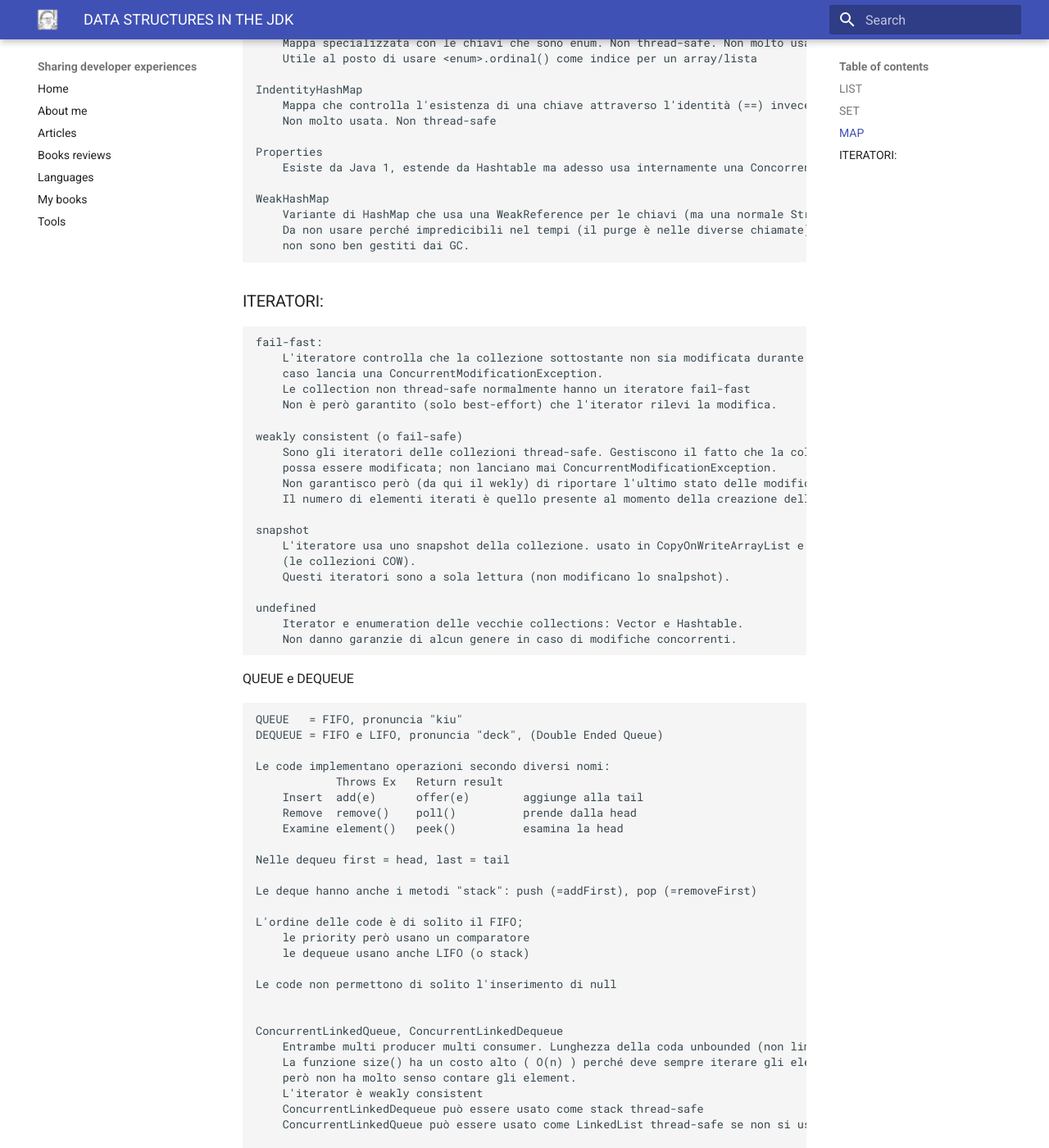
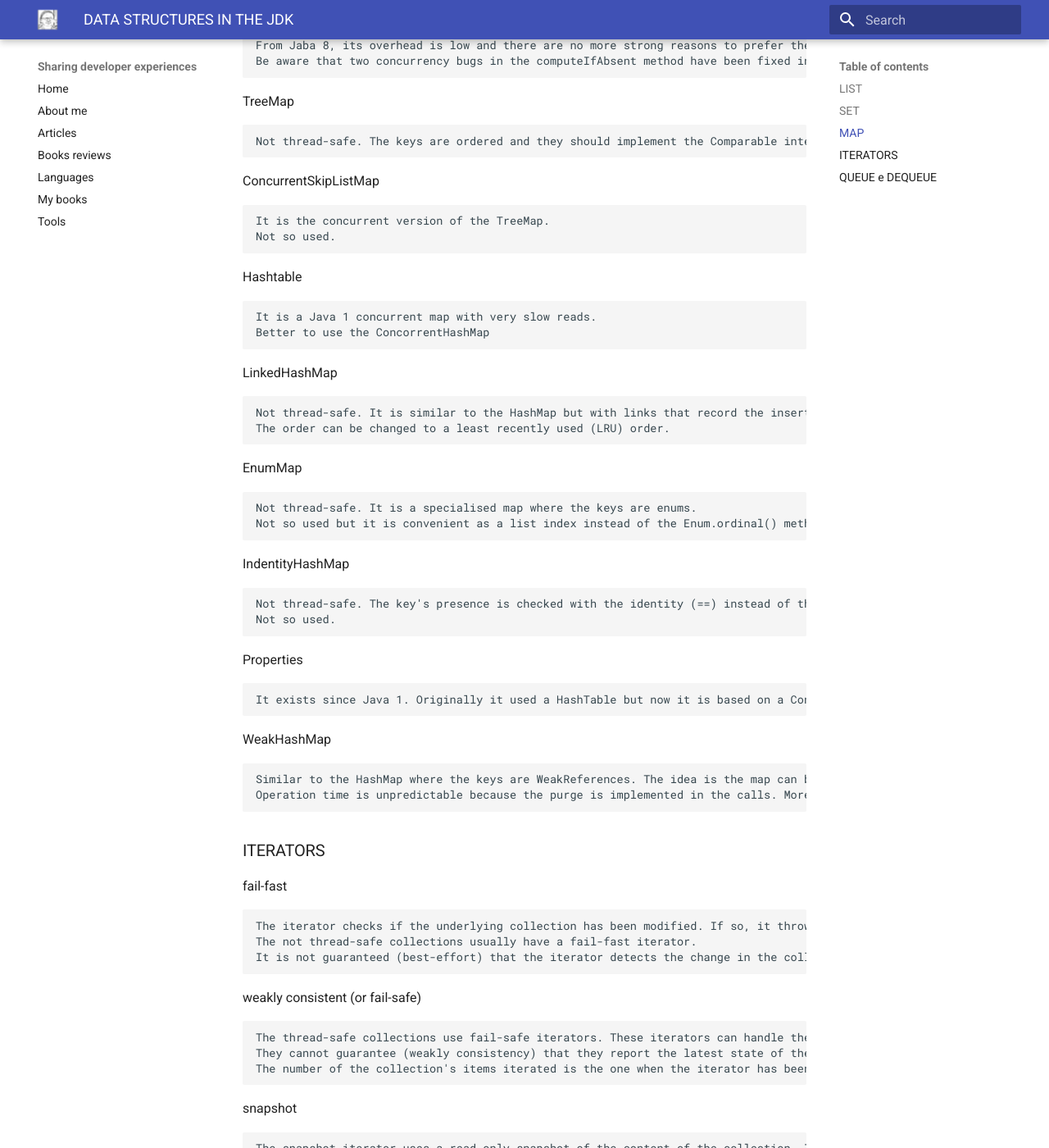
Before and after one commit to gualtierotesta/blog, an MkDocs documentation site: the page built from docs/languages/java/jdk-data-structures.md, in a window 1280 px wide and 1400 px high, scrolled down 2145 px. Shown: the whole window at 82% size. Built offline with MkDocs 1.6.1 and Material for MkDocs 9.7.7, drawn with Linux system fonts in a browser that asks for light colours; some of the changed text lies outside the part shown.

Commit message:
Updated translations

```diff
--- a/docs/languages/java/jdk-data-structures.md
+++ b/docs/languages/java/jdk-data-structures.md
@@ -1,222 +1,234 @@
 ---
-tags: [java, jdk, data structures, list, set, map, queue]
+tags: [java, jdk, data structures, list, set, map, queue, iterator]
 ---
 # DATA STRUCTURES IN THE JDK
 
-**TO BE TRANSLATED INTO ENGLISH**
+*Last update: 9 Nov 2022*
 
 
 ### LIST
 
-    Iteration/enumeration
-        Enumeration è il vecchio (Java 1) modo di iterare. Sostitituita dall'iterator
+Iteration/enumeration
 
-    ArrayList
+    The enumeration is the old way (Java 1) to iterate a collection of items. It has been replaced by the iterator.
 
-    CopyOnWriteArrayList:
-        utile quando faccio iterazione che cancellano alcuni elementi.
-        Da non usare quando la lista è grande perché usa più copie dell'array di cui uno
-        di snapshot per mantenere l'elenco iniziale nel caso si usi un iterator.
-        Utile quando ho tannte letture e poche scritture come ad esempio l'elenco degli observers/listeners
+ArrayList
 
-    LinkedList:
-        Basata su nodi e non array.
-        Da non usare. Molto inefficiente
+    The standard list. It is based on an array.
 
-    Vector:
-        Sincronizzata (Thread safe). Da non usare.
-        In alternativa: Collections.synchronizedList( new ArrayList<>(...))
+CopyOnWriteArrayList
 
-    Stack:
-        Da non usare. Estende Vector.
-        Usare ConcurrentLinkedDequeue
+    Useful when removing elements during iteration.
+    It should not be used when the list is very big because it creates several copies of the underlying array.
+    One of the copies is kept to be used for the iterator.
+    Useful when there are many readers and few writers like in observers/listener lists.
+    observers/listeners
+
+LinkedList (Do not use)
+
+    It is based on nodes, not arrays.
+    Do not use, very inefficient.
+
+Vector (Do not use)
+
+    Synchronised array.
+    Alternative: Collections.synchronizedList( new ArrayList<>(...))
+
+Stack  (Do not use)
+
+    Extend Vector.
+    Alternative: ConcurrentLinkedDequeue
+
 
 ### SET
 
-    TreeSet
-        Richiede che gli oggetti siano Comparable; l'identità degli oggetti (per capire
-        se sono univoci) dipende dal metodo compareTo, non da equals o hashCode,
-        I dati inseriti sono ordinati.
-        L'albero binario è di tipo Red-Black quindi mantiene un bilanciamento tra i rami
-        dell'albero, indipendentemente dai dati in ingresso (se sono ordinati o meno, ad esempio).
-        Non è thread-safe.
+TreeSet
 
-    ConcurrentSkipListSet
-        Variante thread-safe di TreeSet che usa una list di tipo SkipList che usa più puntatori per arrivare
-        direttamente alla metà e ad altri punti intermedi della lista, in modo da avere un accesso
-        in lettura di tipo log(n) quindi più veloce della LinkedList
-        Prestazioni paragonabili alla TreeSet ma in versione concorrente
-        Purtroppo è una struttura dati complessa che non è molto usata, nemmeno della JDK,
-        per cui Kabuz pensa che sia piena di bug.
+    The items in the collection should be Comparable: the identity of the items is based on the method compareTo, not on the methods equals or hashCode.
+    The items are ordered.
+    The binary tree is a Red-Black type so tree branches are balanced in length.
+    Not thread-safe.
 
-    CopyOnWriteArraySet
-        Struttura dati molto simile alla CopyOnWriteArrayList quindi safe-thread.
-        I dati inseriti non sono ordinati. L'univocità dei dati è verificata con equals().
-        Consigliata per quantità piccole di dati perché le operazione hanno costo quadratico (n*n)
-        Add : O(n)
-        Contains : O(n)
-        new from other collection: O(n * n)
+ConcurrentSkipListSet
 
-    HashSet
-        Set non thread-safe basato su hashCode e non compareTo (o equals). NON è ordinata, quindi.
-        Lookup: O(1)
+    A thread-safe variant of TreeSet that uses a SkipList list that uses multiple pointers to get directly to the middle and other intermediate points of the list, to have a log(n) read access therefore faster than the LinkedList.
 
-    ConcurrentHaspMap.getKeySet
-        Modo per ottenere un set thread-safe tipo TreeSet.
+    The performances are similar to the TreeSet but concurrently.
+    It is not frequently used, even in the JDK itself.
 
-    LinkedHashSet
-        Set costruito su una LinkedHashMap (vedi dopo). Non thread-safe
+CopyOnWriteArraySet
 
-    EnumSet
-        Set specializzata con valori che sono enum. Ottimizzata per operazioni sugli insiemi. Non thread-safe
+    It is a thread-safe structure similar to CopyOnWriteArrayList.
+    Items are not ordered. The method equals is used for univocity.
+    Suggested for small collections because all operations have quadratic (n*n) cost.
+
+HashSet
+
+    A not thread-safe set which uses the method hashCode for univocity.
+    Items are not ordered.
+
+ConcurrentHashMap.getKeySet
+
+    A way to get a thread-safe set similar to TreeSet.
+
+LinkedHashSet
+
+    A not thread-safe set based on LinkedHashMap (see later)
+
+EnumSet
+    Non thread-safe. It is a set where items are enums.
+    It is optimised for set operations.
 
 
 ### MAP
 
-    HashMap
-        Non thread-safe. Usa l'hashcode della chiave per determinare il bucket dove collocare la coppia chiave, valore.
-        All'interno del bucket usa poi una linked list per salvare le diverse coppie. Da Java 8, se le coppie sono più di 11
-        (=tanti clash) usa un treeset per passare da lookup lineare (O(n)) a logaritimico (O(log(n)).
-        Per questo, da Java 8 è meglio che l'oggetto usato come chiave, se non è una String, implementi Comparable
+HashMap
 
-    ConcurrentHashMap
-        Versione thread-safe di HashMap. Da Java 8, l'overhead è talmente basso da non giustificare più l'uso solo in alcuni casi.
-        Per evitare il rischio che una mappa che si pensa usata solo da un thread, possa essere usata da più thread, si consiglia
-        di usare ConcorrentHashMap sempre.
-        Attenzione: computeIfAbsent() had two concurrency bugs - a livelock and lock contention. Risolti in Java 9.
+    Not thread-safe.
+    The key hashCode is used to determine the bucket in the map where to store the key-value couple.
+    Inside the bucket, the couple is saved in a linked list.
+    From Java 8, if the bucket contains more than 11 couples, the linked list is replaced by a tree set for performance reasons. it is so better to use a key which implements the Comparable interface.
 
-    TreeMap
-        Non thread-safe. Le chiavi sono ordinate per cui devono implementare Comparable.
+ConcurrentHashMap
 
-    ConcurrentSkipListMap
-        Versione concorrente di TreeMap
-        Vedi <ConcurrentSkipListSet> e per gli stessi motivi Kabutz suggerisce di non usarla
+    The thread-safe variant of the HashMap.
+    From Jaba 8, its overhead is low and there are no more strong reasons to prefer the HashMap.
+    Be aware that two concurrency bugs in the computeIfAbsent method have been fixed in Java 9.
 
-    Hashtable
-        Esiste da Java 1. Concorrente ma molto lento nelle letture. Preferire ConcorrentHashMap
+TreeMap
 
-    LinkedHashMap
-        Simile ad HashMap ma con puntatori (link) che ricordano l'ordine di inserimento
-        Non thread-safe
-        Funzionalità interessante è che l'ordine, che di default, è quello di inserimento, può essere invece
-        a "access_order" ovvero in ordine di ultimo accesso (get). LRU = least recently used
+    Not thread-safe. The keys are ordered and they should implement the Comparable interface.
 
-    EnumMap
-        Mappa specializzata con le chiavi che sono enum. Non thread-safe. Non molto usata
-        Utile al posto di usare <enum>.ordinal() come indice per un array/lista
+ConcurrentSkipListMap
 
-    IndentityHashMap
-        Mappa che controlla l'esistenza di una chiave attraverso l'identità (==) invece che con l'uguaglianza (equals)
-        Non molto usata. Non thread-safe
+    It is the concurrent version of the TreeMap.
+    Not so used.
 
-    Properties
-        Esiste da Java 1, estende da Hashtable ma adesso usa internamente una ConcorrentHashMap
+Hashtable
 
-    WeakHashMap
-        Variante di HashMap che usa una WeakReference per le chiavi (ma una normale Stringreference sui valori)
-        Da non usare perché impredicibili nel tempi (il purge è nelle diverse chiamate) e perché il WeakReference
-        non sono ben gestiti dai GC.
+    It is a Java 1 concurrent map with very slow reads.
+    Better to use the ConcorrentHashMap
 
-### ITERATORI:
+LinkedHashMap
 
-    fail-fast:
-        L'iteratore controlla che la collezione sottostante non sia modificata durante l'iterazione, nel qual
-        caso lancia una ConcurrentModificationException.
-        Le collection non thread-safe normalmente hanno un iteratore fail-fast
-        Non è però garantito (solo best-effort) che l'iterator rilevi la modifica.
-
-    weakly consistent (o fail-safe)
-        Sono gli iteratori delle collezioni thread-safe. Gestiscono il fatto che la collezione sottostante
-        possa essere modificata; non lanciano mai ConcurrentModificationException.
-        Non garantisco però (da qui il wekly) di riportare l'ultimo stato delle modifiche.
-        Il numero di elementi iterati è quello presente al momento della creazione dell'iteratore.
-
-    snapshot
-        L'iteratore usa uno snapshot della collezione. usato in CopyOnWriteArrayList e CopyOnWriteArraySet
-        (le collezioni COW).
-        Questi iteratori sono a sola lettura (non modificano lo snalpshot).
-
-    undefined
-        Iterator e enumeration delle vecchie collections: Vector e Hashtable.
-        Non danno garanzie di alcun genere in caso di modifiche concorrenti.
+    Not thread-safe. It is similar to the HashMap but with links that record the insertion order.
+    The order can be changed to a least recently used (LRU) order.
 
 
-QUEUE e DEQUEUE
+EnumMap
 
-    QUEUE   = FIFO, pronuncia "kiu"
-    DEQUEUE = FIFO e LIFO, pronuncia "deck", (Double Ended Queue)
+    Not thread-safe. It is a specialised map where the keys are enums.
+    Not so used but it is convenient as a list index instead of the Enum.ordinal() method.
 
-    Le code implementano operazioni secondo diversi nomi:
-                Throws Ex   Return result
-        Insert 	add(e) 	    offer(e)        aggiunge alla tail
-        Remove 	remove() 	poll()          prende dalla head
-        Examine element() 	peek()          esamina la head
+IndentityHashMap
 
-    Nelle dequeu first = head, last = tail
+    Not thread-safe. The key's presence is checked with the identity (==) instead of the equality ( equals() ).
+    Not so used.
 
-    Le deque hanno anche i metodi "stack": push (=addFirst), pop (=removeFirst)
+Properties
 
-    L'ordine delle code è di solito il FIFO;
-        le priority però usano un comparatore
-        le dequeue usano anche LIFO (o stack)
+    It exists since Java 1. Originally it used a HashTable but now it is based on a ConcurrentHashMap.
 
-    Le code non permettono di solito l'inserimento di null
+WeakHashMap
+
+    Similar to the HashMap where the keys are WeakReferences. The idea is the map can be emptied by the garbage collector.
+    Operation time is unpredictable because the purge is implemented in the calls. Moreover, the WeakReferences are not handled very well by the garbage collector.
+
+### ITERATORS
+
+fail-fast
+
+    The iterator checks if the underlying collection has been modified. If so, it throws a ConcurrentModificationException.
+    The not thread-safe collections usually have a fail-fast iterator.
+    It is not guaranteed (best-effort) that the iterator detects the change in the collection.
+
+weakly consistent (or fail-safe)
+
+    The thread-safe collections use fail-safe iterators. These iterators can handle the changes in the underlying collection; they never throw a ConcurrentModificationException.
+    They cannot guarantee (weakly consistency) that they report the latest state of the collection.
+    The number of the collection's items iterated is the one when the iterator has been created.
+
+snapshot
+
+    The snapshot iterator uses a read-only snapshot of the content of the collection. It is used in the COW collections (CopyOnWriteArrayList and CopyOnWriteArraySet).
+
+undefined
+
+    Iterator added to the old Vector and HashTable collections.
+    Their behaviour is undefined when there are concurrent writes.
 
 
-    ConcurrentLinkedQueue, ConcurrentLinkedDequeue
-        Entrambe multi producer multi consumer. Lunghezza della coda unbounded (non limitata)
-        La funzione size() ha un costo alto ( O(n) ) perché deve sempre iterare gli elementi per contarli. In una coda
-        però non ha molto senso contare gli element.
-        L'iterator è weakly consistent
-        ConcurrentLinkedDequeue può essere usato come stack thread-safe
-        ConcurrentLinkedQueue può essere usato come LinkedList thread-safe se non si usa la get(index)
+### QUEUE e DEQUEUE
 
-    ArrayDeque
-        Non thread-safe. Implementazione di dequeue basata su array.
-        Veloce, la maggioranza delle operazioni sono costant time ( O(1) ).
-        Null non accettato. Iterator fail-fast.
-        Non si riduce in dimensioni se togli elementi.
+QUEUE   = FIFO, pronounced "kiu"
+DEQUEUE = FIFO e LIFO, pronounced "deck", (Double Ended Queue)
 
-    Blocking queues and dequeues
-        Variante che blocca la scrittura nel caso la coda è piena e la lettura nel caso la coda è vuota.
-        Le blocking sono sempre thread-safe e prevedono meccanismi di timeout per non bloccare definitivamente il
-        thread che accede alla coda.
-        Non accettano nulli.
+    Queue operations have different names and implementing methods:
 
-    LinkedBlockingQueue e LinkedBlockingDeque
-        Hanno un lock sul head e uno sul tail perché sono ottimizzate per single producer single consumer.
-        Negli altri casi il loro lock determina prestazioni più scarse rispetto ad altre code.
-        E' possibile indicare una capacità (lunghezza della coda) massima.
+        - INSERT: add or offer
+        - REMOVE: remove or poll
+        - CHECK: element or peek
+        - STACK (dequeue only): push (=addFirst) and pop (=removeFirst)
 
-    ArrayBlockingQueue
-        Bounded queue implementata con un array di dimensioni fisse (non ridimensionabile).
-        Usa un singolo lock per cui c'è contention quando c'è più di un producer e/o consumer.
-        Efficiente nell'uso della memoria.
+    The order is usually FIFO but the priority queues use a comparator and the dequeues can also use a LIFO order.
 
-     DelayQueue
-        Queue non molto usata in JDK. Gli elementi della coda sono visibili al consumer solo dopo un ritardo.
-        Kabutz suggerisce di usare in alternativa un ScheduledExecutorService
+    All queues and dequeues do not allow null values.
 
-    SynchronousQueue
-        Coda sincrona (nel senso di non asincrona) che di fatto ha 0 o 1 elemento.
-        Usata per implementare la cachedThreadPool e poco altro.
-        A blocking queue in which each insert operation must wait for a corresponding remove operation
-        by another thread, and vice versa. A synchronous queue does not have any internal capacity,
-        not even a capacity of one. You cannot peek at a synchronous queue because an element is only
-        present when you try to remove it; you cannot insert an element (using any method) unless another
-        thread is trying to remove it; you cannot iterate as there is nothing to iterate. The head of the
-        queue is the element that the first queued inserting thread is trying to add to the queue; if
-        there is no such queued thread then no element is available for removal and poll() will return
-        null. For purposes of other Collection methods (for example contains), a SynchronousQueue
-        acts as an empty collection. This queue does not permit null elements.
 
-    LinkedTransferQueue
-        Coda introdotta nella beta di Java 7 ad uso del ForkJoinPool ma poi non più usata.
-        Di per sì non è male ma non essendo utilizzata meglio non usarla.
+ConcurrentLinkedQueue, ConcurrentLinkedDequeue
 
-    PriorityQueue and PriorityBlockingQueue
-        Code unbounded che considerano l'ordinamento del dato per definire l'ordine nella coda. Attenzione però che l'ordinamento
-        non è stabile ovvero il risultato dell'ordinamento non è sempre lo stesso, in particolare nei dati che sono
-        uguali tra di loro
-        PriorityQueue non è thread safe mentre lo è PriorityBlockingQueue
-        La priorità può essere definita in ordine naturale (se il dato implementa Comparable) o con un Comparator.
+    They're both multi-producer and multi-consumer. The queue length is unbounded (=without limits).
+    The size() method has a high cost because all items should be iterated. Moreover, there is no meaning to count the items in a queue.
+    The iterator is weakly consistent.
+    The ConcurrentLinkedDequeue can be used as a thread-safe stack.
+    The ConcurrentLinkedQueue can be used as a thread-safe LinkedList but the method get(index) should not be used.
+
+
+ArrayDeque
+
+    It is not thread-safe; the underlying structure is an array.
+    Fast, most of the operation costs have constant time ( O(1)).
+    Nulls not accepted. Fail-fast operator.
+
+Blocking queues and dequeues
+
+    They block the write operations if the queue is full and the read operations if the queue is empty.
+    They are thread-safe with timeouts that can prevent forever blocking.
+    Nulls not accepted.
+
+LinkedBlockingQueue e LinkedBlockingDeque
+
+    They are optimised for the single-producer single-consumer use case. In other cases, they can be slower than the other queues.
+    It is possible to define a limit in the queue length.
+
+ArrayBlockingQueue
+
+    Bounded queue based on a fixed length array. Bounded
+    Memory efficient, it uses a single lock so there is contention when there are more producers and/or consumers.
+
+DelayQueue
+
+    Not so used in the JDK.
+    The elements in the queue are visible to the consumer only after a delay.
+
+SynchronousQueue
+
+    A synchronous queue with max one element. It is used to implement the cachedThreadPool.
+
+    A blocking queue in which each inserts operation must wait for a corresponding remove operation by another thread, and vice versa.
+
+    A synchronous queue does not have any internal capacity, not even a capacity of one. You cannot peek at a synchronous queue because an element is only present when you try to remove it; you cannot insert an element (using any method) unless another thread is trying to remove it; you cannot iterate as there is nothing to iterate.
+
+    The head of the queue is the element that the first queued inserting thread is trying to add to the queue; if there is no such queued thread then no element is available for removal and poll() will return null.
+
+    For purposes of other Collection methods (for example, contains), a SynchronousQueue acts as an empty collection. This queue does not permit null elements.
+
+LinkedTransferQueue
+
+    Introduced in a JAVA 7 beta version to be used in the ForkJoinPool but then no more used.
+
+PriorityQueue and PriorityBlockingQueue
+
+    These are unbounded queues that sort the elements in the queue.
+    The PriorityQueue is not thread-safe while the PriorityBlockingQueue is.
+    The priority is based on the natural order (if items implement Comparable) or via a comparator.
```
Also changed, not shown: docs/languages/index.md (+0 -1 lines), docs/languages/java/objects.md (deleted, +0 -70 lines).
